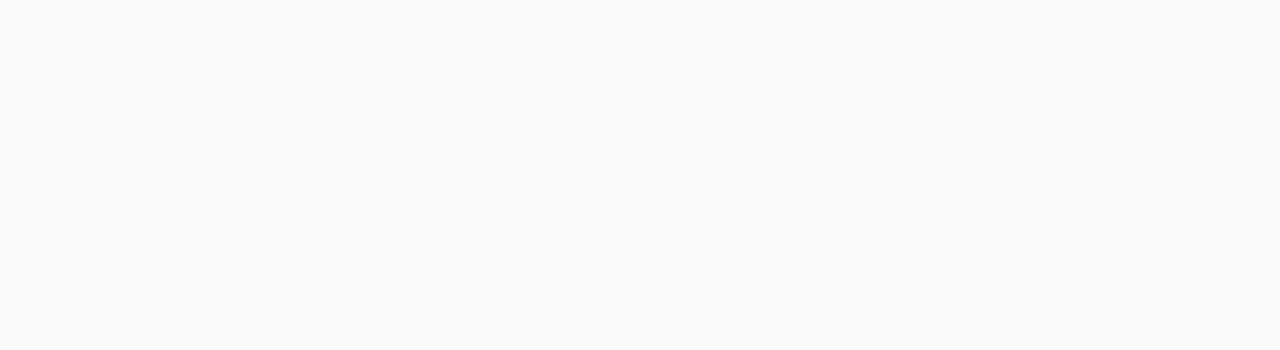
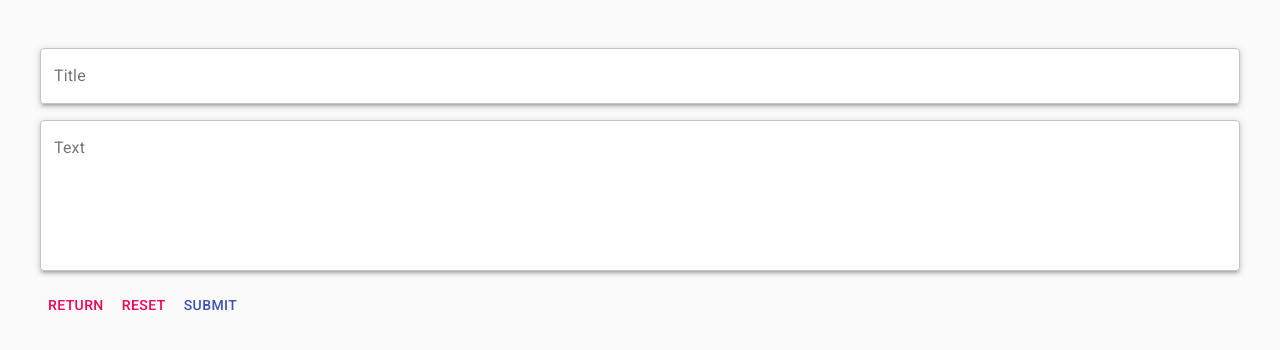
Before and after one commit to RosaGao/quick-note-app, a React (Create React App) app: page /add in a window 1280 px wide. Shown: the top 350 px of the page. Built offline with nearby package versions, Linux system fonts and the light colour scheme.

Commit message:
fix routing issue, refactor Note state, add styles

```diff
--- a/src/App.js
+++ b/src/App.js
@@ -67,23 +67,17 @@
     return (
       <Container>
         <Switch>
-          <Route
-            exact
-            path="/"
-            element={
-              <DiaplayNotes notes={notes} deleteNote={this.deleteNote} />
-            }
-          />
+          <Route exact path="/">
+            <DiaplayNotes notes={notes} deleteNote={this.deleteNote} />
+          </Route>
 
-          <Route
-            path="/edit"
-            element={<UpsertNote upsertNode={this.editNote} />}
-          />
+          <Route path="/edit">
+            <UpsertNote upsertNote={this.editNote} />
+          </Route>
 
-          <Route
-            path="/add"
-            element={<UpsertNote upsertNote={this.addNote} />}
-          />
+          <Route path="/add">
+            <UpsertNote upsertNote={this.addNote} />
+          </Route>
         </Switch>
       </Container>
     );
--- a/src/components/Note.js
+++ b/src/components/Note.js
@@ -26,7 +26,7 @@
   };
 
   render() {
-    const { note, upsertNote } = this.props;
+    const { note, deleteNote } = this.props;
     const { open } = this.state;
 
     return (
@@ -53,7 +53,7 @@
           </ListItemIcon>
 
           <ListItemIcon>
-            <Button onClick={() => upsertNote(note)}>
+            <Button onClick={() => deleteNote(note)}>
               <Delete />
             </Button>
           </ListItemIcon>
--- a/src/pages/UpsertNote.js
+++ b/src/pages/UpsertNote.js
@@ -1,7 +1,18 @@
 import React, { Component } from "react";
-import { FormControl, TextField, Button } from "@material-ui/core";
+import { FormControl, TextField, Button, Paper } from "@material-ui/core";
 import { Link } from "react-router-dom";
 import { withRouter } from "react-router";
+
+const styles = {
+  form: {
+    marginTop: "2rem",
+    marginBottom: "1rem",
+    padding: "1rem"
+  },
+  paper: {
+    marginBottom: "1rem"
+  }
+};
 
 class UpsertNote extends Component {
   constructor(props) {
@@ -10,6 +21,18 @@
       title: "",
       text: ""
     };
+  }
+
+  componentDidMount() {
+    const { state } = this.props.location;
+    if (state) {
+      const { id, title, text } = state;
+      this.setState({
+        id,
+        title,
+        text
+      });
+    }
   }
 
   updateTitle = event => {
@@ -39,19 +62,20 @@
   };
 
   render() {
-    console.log(this.history.location);
     return (
-      <form>
+      <form style={styles.form}>
+        <Paper elevation={3} style={styles.paper}>
           <FormControl fullWidth>
             <TextField
               onChange={this.updateTitle}
               value={this.state.title}
               label="Title"
               variant="outlined"
-            margin="normal"
             />
           </FormControl>
+        </Paper>
 
+        <Paper elevation={3} style={styles.paper}>
           <FormControl fullWidth>
             <TextField
               onChange={this.updateText}
@@ -59,15 +83,15 @@
               label="Text"
               variant="outlined"
               multiline
-            rows={5}
-            margin="normal"
+              rows={6}
             />
           </FormControl>
+        </Paper>
 
         <div>
           <Link to="/">
-            <Button type="button" color="secondary">
-              Cancel
+            <Button type="return" color="secondary">
+              Return
             </Button>
           </Link>
 
@@ -75,7 +99,7 @@
             Reset
           </Button>
 
-          <Button onClick={this.handleSubmit} type="button" color="primary">
+          <Button onClick={this.handleSubmit} type="submit" color="primary">
             Submit
           </Button>
         </div>
```
Lines whose indentation alone changed are shown as unchanged.
